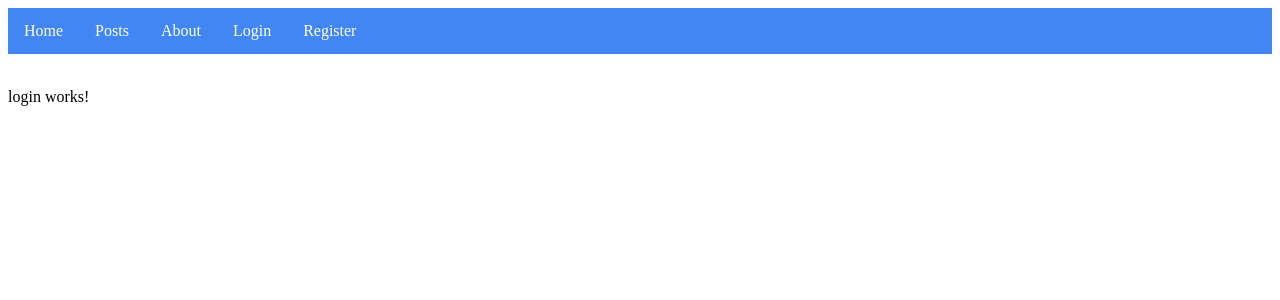
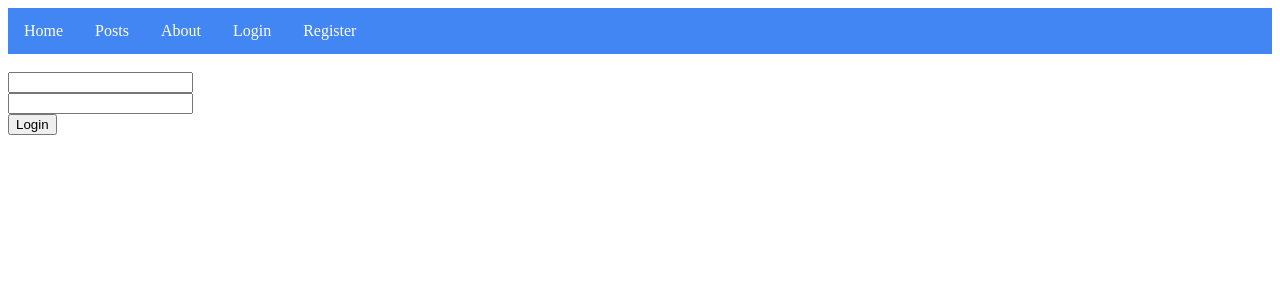
Before and after one commit to nikito96/angular_project_pu, an Angular app: page /login in a window 1280 px wide. Shown: the top 300 px of the page. Built offline with nearby package versions, Linux system fonts and the light colour scheme.

Commit message:
adding login form elements

```diff
--- a/src/app/login/login.component.html
+++ b/src/app/login/login.component.html
@@ -1,3 +1,7 @@
-<p>
-  login works!
-</p>
+<form>
+  <input type="text">
+  <br>
+  <input type="text">
+  <br>
+  <input type="submit" value="Login">
+</form>
```
